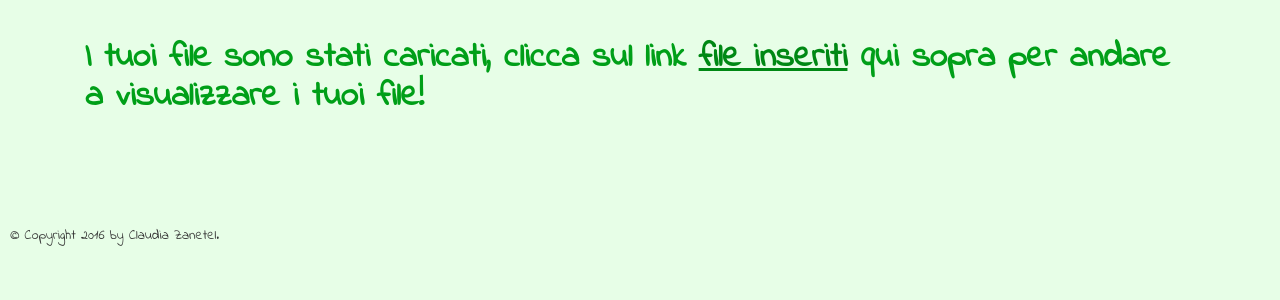
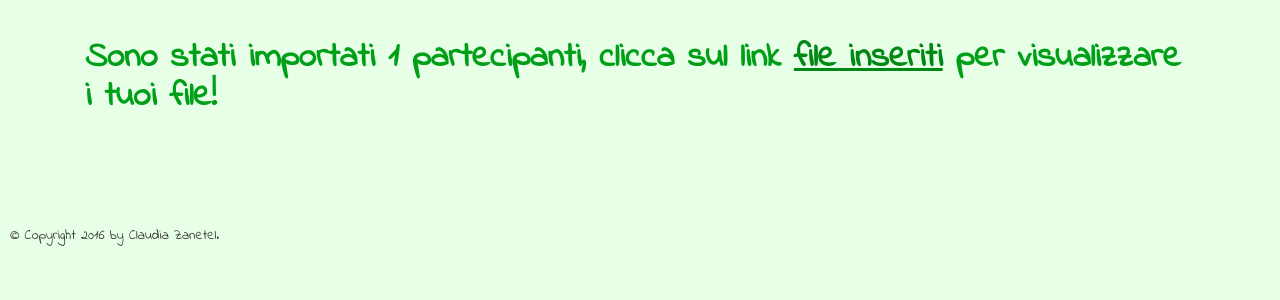
Before and after one commit to claudiazanetel/kid_activities_manager, a Flask app: template templates/transform.html in a window 1280 px wide. Shown: the part 51-351 px from the top of the page. Run offline with Flask 2, Linux system fonts and the light colour scheme; the template is opened without the code that fills it: most values are stand-ins (such as "Sample title", 1, 10 or a date in 2020); some libraries are stand-ins or nearby versions.

Commit message:
display the count of imported participants

```diff
--- a/templates/transform.html
+++ b/templates/transform.html
@@ -4,7 +4,7 @@
 {% block content %}
 <div class="row row row-content">
 	<div class="col-xs-12" >
-		<h4>I tuoi file sono stati caricati, clicca sul link <a class="parole" href="/weeks">file inseriti</a> qui sopra per andare a visualizzare i tuoi file!</h4>
+		<h4>Sono stati importati {{ count }} partecipanti, clicca sul link <a class="parole" href="/weeks">file inseriti</a> per visualizzare i tuoi file!</h4>
 	</div>
 </div>
 
```
